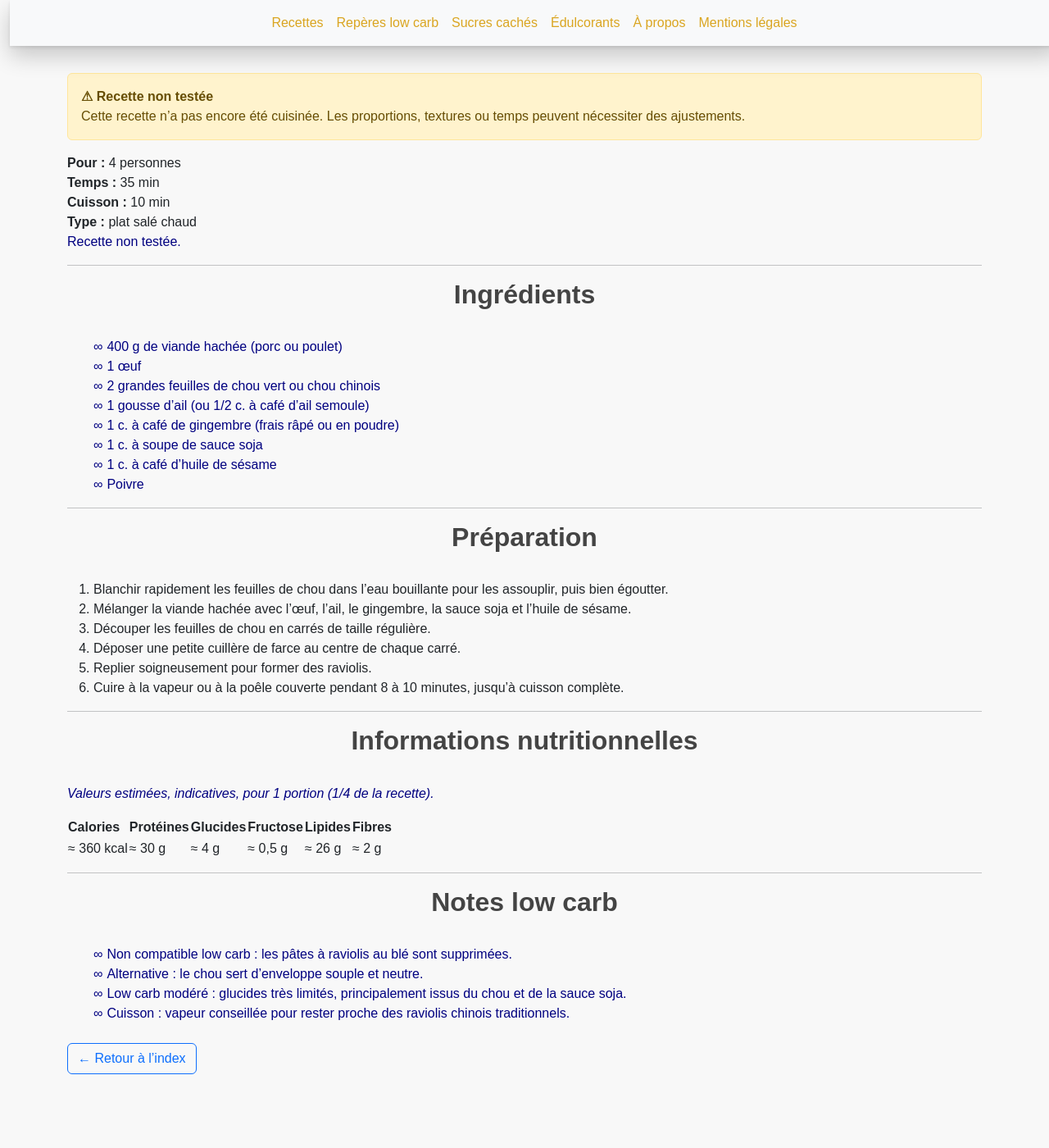
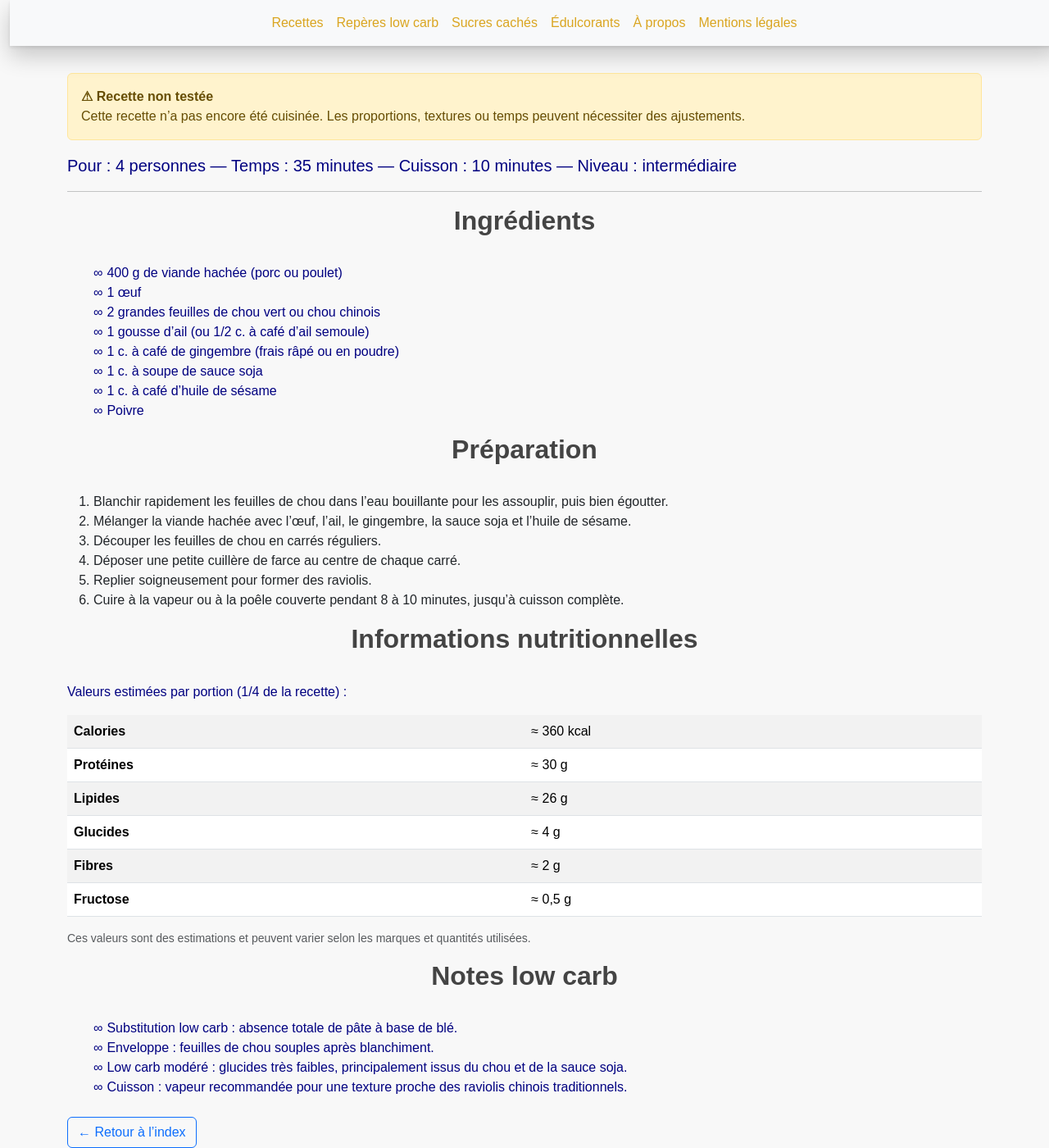
Before and after one commit to laurie-boissay/laurie-boissay.github.io, a Jekyll site: the page built from recettes/raviolis-chinois.html, in a window 1280 px wide and 1400 px high, scrolled down 159 px. Shown: the whole window at 82% size. Built offline with Jekyll 4.4.1, drawn with Linux system fonts in a browser that asks for light colours; before the commit the page ends 1469 px from its top, so only the background shows below that.

Commit message:
Update raviolis-chinois.html
tableau

```diff
--- a/recettes/raviolis-chinois.html
+++ b/recettes/raviolis-chinois.html
@@ -18,17 +18,17 @@ extra_head: |
     "@type": "Recipe",
     "name": "Raviolis chinois low carb",
     "description": "Alternative low carb aux raviolis chinois : enveloppe sans pâte à blé, farce viande parfumée.",
-    "recipeYield": "4 personnes",
+    "recipeYield": "4 portions",
     "prepTime": "PT35M",
     "cookTime": "PT10M",
     "totalTime": "PT45M",
-    "recipeCategory": "Plats",
+    "recipeCategory": "Plats à base de viande",
     "recipeIngredient": [
       "400 g de viande hachée (porc ou poulet)",
       "1 œuf",
-      "2 feuilles de chou vert ou chou chinois",
-      "1 gousse d'ail (ou ail semoule)",
-      "1 c. à café de gingembre (frais ou en poudre)",
+      "2 grandes feuilles de chou vert ou chou chinois",
+      "1 gousse d'ail",
+      "1 c. à café de gingembre",
       "1 c. à soupe de sauce soja",
       "1 c. à café d'huile de sésame",
       "Poivre"
@@ -38,92 +38,69 @@ extra_head: |
       { "@type": "HowToStep", "text": "Mélanger la viande avec l’œuf, l’ail, le gingembre, la sauce soja et l’huile de sésame." },
       { "@type": "HowToStep", "text": "Découper le chou en carrés et déposer un peu de farce au centre." },
       { "@type": "HowToStep", "text": "Refermer pour former des raviolis." },
-      { "@type": "HowToStep", "text": "Cuire à la vapeur ou à la poêle avec couvercle pendant 8–10 minutes." }
+      { "@type": "HowToStep", "text": "Cuire à la vapeur ou à la poêle couverte pendant 8 à 10 minutes." }
     ]
   }
   </script>
 ---
-
-<div class="recipe-lead">
-  <div class="recipe-lead__grid">
-    <div><strong>Pour :</strong> 4 personnes</div>
-    <div><strong>Temps :</strong> 35 min</div>
-    <div><strong>Cuisson :</strong> 10 min</div>
-    <div><strong>Type :</strong> plat salé chaud</div>
-  </div>
-  <p class="recipe-lead__note">
-    <strong>Recette non testée.</strong>
-  </p>
-</div>
+<p class="lead">
+  <strong>Pour :</strong> 4 personnes —
+  <strong>Temps :</strong> 35 minutes —
+  <strong>Cuisson :</strong> 10 minutes —
+  <strong>Niveau :</strong> intermédiaire
+</p>
 
 <hr>
 
 <h2>Ingrédients</h2>
 
-<ul class="recipe-ingredients">
-  <li><strong>400 g</strong> de viande hachée (porc ou poulet)</li>
-  <li><strong>1</strong> œuf</li>
-  <li><strong>2</strong> grandes feuilles de chou vert ou chou chinois</li>
-  <li><strong>1</strong> gousse d’ail (ou <strong>1/2 c. à café</strong> d’ail semoule)</li>
-  <li><strong>1 c. à café</strong> de gingembre (frais râpé ou en poudre)</li>
-  <li><strong>1 c. à soupe</strong> de sauce soja</li>
-  <li><strong>1 c. à café</strong> d’huile de sésame</li>
+<ul>
+  <li>400 g de viande hachée (porc ou poulet)</li>
+  <li>1 œuf</li>
+  <li>2 grandes feuilles de chou vert ou chou chinois</li>
+  <li>1 gousse d’ail (ou 1/2 c. à café d’ail semoule)</li>
+  <li>1 c. à café de gingembre (frais râpé ou en poudre)</li>
+  <li>1 c. à soupe de sauce soja</li>
+  <li>1 c. à café d’huile de sésame</li>
   <li>Poivre</li>
 </ul>
 
-<hr>
-
 <h2>Préparation</h2>
 
-<ol class="recipe-steps">
+<ol>
   <li>Blanchir rapidement les feuilles de chou dans l’eau bouillante pour les assouplir, puis bien égoutter.</li>
   <li>Mélanger la viande hachée avec l’œuf, l’ail, le gingembre, la sauce soja et l’huile de sésame.</li>
-  <li>Découper les feuilles de chou en carrés de taille régulière.</li>
+  <li>Découper les feuilles de chou en carrés réguliers.</li>
   <li>Déposer une petite cuillère de farce au centre de chaque carré.</li>
   <li>Replier soigneusement pour former des raviolis.</li>
   <li>Cuire à la vapeur ou à la poêle couverte pendant 8 à 10 minutes, jusqu’à cuisson complète.</li>
 </ol>
 
-<hr>
+<h2>Informations nutritionnelles</h2>
+<p>Valeurs estimées <strong>par portion</strong> (1/4 de la recette) :</p>
 
-<h2>Informations nutritionnelles</h2>
-
-<p class="recipe-nutrition__disclaimer">
-  <em>Valeurs estimées, indicatives, pour 1 portion (1/4 de la recette).</em>
-</p>
-
-<div class="recipe-nutrition">
-  <table class="recipe-table">
-    <thead>
-      <tr>
-        <th>Calories</th>
-        <th>Protéines</th>
-        <th>Glucides</th>
-        <th>Fructose</th>
-        <th>Lipides</th>
-        <th>Fibres</th>
-      </tr>
-    </thead>
+<div class="table-responsive">
+  <table class="table table-striped">
     <tbody>
-      <tr>
-        <td>≈ 360 kcal</td>
-        <td>≈ 30 g</td>
-        <td>≈ 4 g</td>
-        <td>≈ 0,5 g</td>
-        <td>≈ 26 g</td>
-        <td>≈ 2 g</td>
-      </tr>
+      <tr><th>Calories</th><td>≈ 360 kcal</td></tr>
+      <tr><th>Protéines</th><td>≈ 30 g</td></tr>
+      <tr><th>Lipides</th><td>≈ 26 g</td></tr>
+      <tr><th>Glucides</th><td>≈ 4 g</td></tr>
+      <tr><th>Fibres</th><td>≈ 2 g</td></tr>
+      <tr><th>Fructose</th><td>≈ 0,5 g</td></tr>
     </tbody>
   </table>
 </div>
 
-<hr>
+<p class="small text-muted">
+  Ces valeurs sont des estimations et peuvent varier selon les marques et quantités utilisées.
+</p>
 
 <h2>Notes low carb</h2>
 
-<ul class="recipe-notes">
-  <li><strong>Non compatible low carb :</strong> les pâtes à raviolis au blé sont supprimées.</li>
-  <li><strong>Alternative :</strong> le chou sert d’enveloppe souple et neutre.</li>
-  <li><strong>Low carb modéré :</strong> glucides très limités, principalement issus du chou et de la sauce soja.</li>
-  <li><strong>Cuisson :</strong> vapeur conseillée pour rester proche des raviolis chinois traditionnels.</li>
+<ul>
+  <li><strong>Substitution low carb :</strong> absence totale de pâte à base de blé.</li>
+  <li><strong>Enveloppe :</strong> feuilles de chou souples après blanchiment.</li>
+  <li><strong>Low carb modéré :</strong> glucides très faibles, principalement issus du chou et de la sauce soja.</li>
+  <li><strong>Cuisson :</strong> vapeur recommandée pour une texture proche des raviolis chinois traditionnels.</li>
 </ul>
```
Also changed, not shown: other parts of recettes/raviolis-chinois.html (+3 -3 lines).
